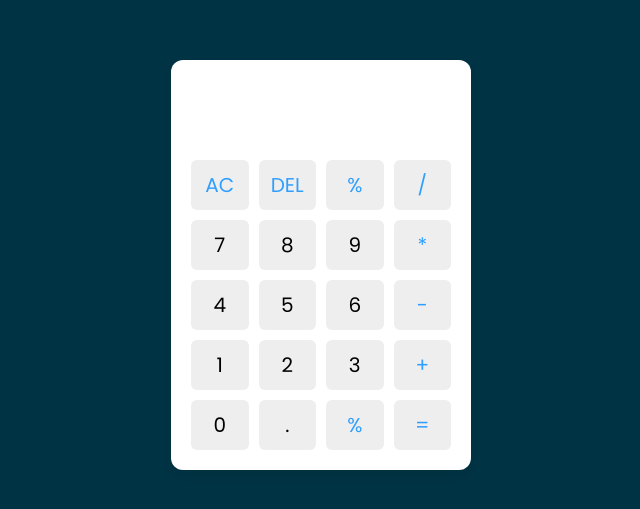
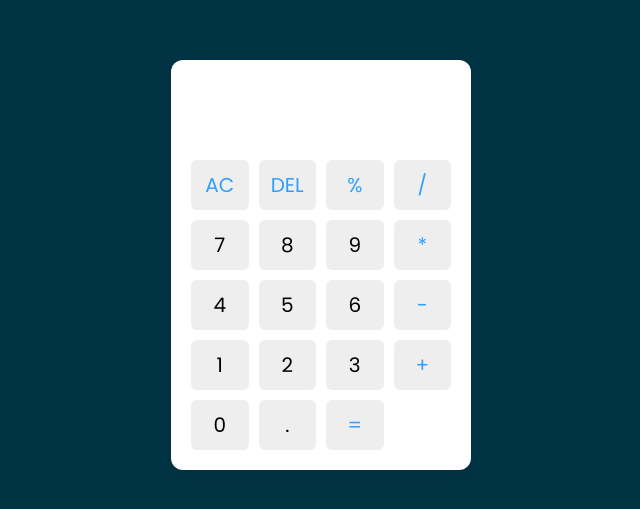
Before and after one commit to KartikL1/Calculator-projcet, a plain HTML site: page index.html in a window 1280 px wide. Shown: the part 135-644 px from the top of the page, without its empty margins (319-959 px from the left). Drawn offline with Linux system fonts and the light colour scheme.

Commit message:
index.html

```diff
--- a/index.html
+++ b/index.html
@@ -37,7 +37,6 @@
 
         <button data-value="0">0</button>
         <button data-value=".">.</button>
-        <button class="operator" data-value="%">%</button>
 
         <button class="operator" data-value="=">=</button>
       </div>
```
